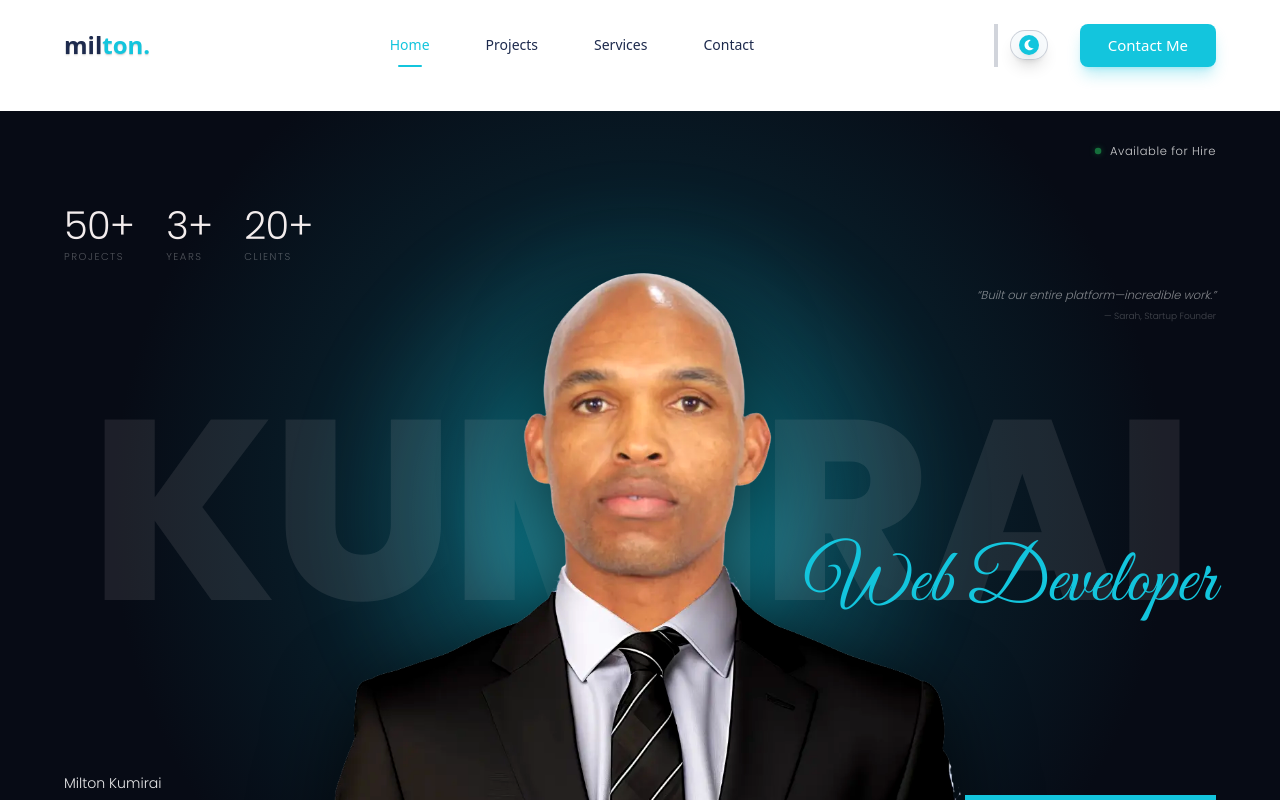
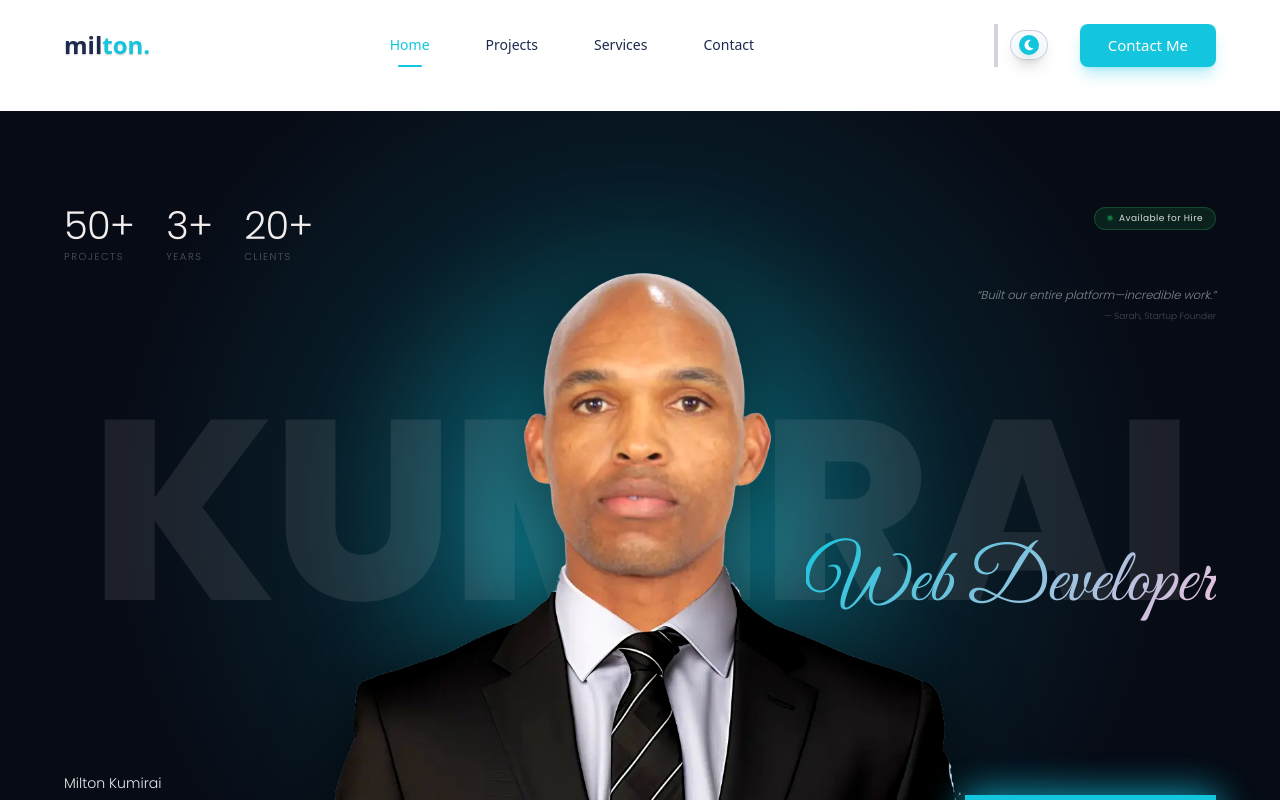
Before and after one commit to Kummirai/react-components, a Next.js app: page / in a window 1280 px wide. Shown: the top 800 px of the page. Built offline with nearby package versions, Linux system fonts and the light colour scheme.

Commit message:
feat: enhance HeroTwoA component with gradient text and new CTA button

```diff
--- a/components/hero-2a/HeroTwoA.jsx
+++ b/components/hero-2a/HeroTwoA.jsx
@@ -84,22 +84,28 @@ export default function HeroTwoA({ img }) {
             top: "clamp(300px, 55%, 415px)",
             fontFamily: "'Great Vibes', cursive",
             fontSize: "clamp(36px, 6vw, 76px)",
-            color: "#13c5dd",
+            background: "linear-gradient(135deg, #13c5dd 0%, #f8c0de 100%)",
+            WebkitBackgroundClip: "text",
+            WebkitTextFillColor: "transparent",
+            backgroundClip: "text",
           }}
         >
           Web Developer
         </div>
 
-        {/* Availability badge */}
+        {/* Availability badge - same line as stats, above testimonial */}
         <div
-          className="absolute flex items-center gap-2"
+          className="absolute flex items-center gap-1.5 px-3 py-1 rounded-full"
           style={{
-            top: "clamp(25px, 4vh, 50px)",
+            top: "clamp(80px, 12%, 130px)",
             right: 0,
+            background: "rgba(34,197,94,0.12)",
+            border: "1px solid rgba(34,197,94,0.25)",
+            animation: "fadeSlideUp 0.6s ease-out 0.3s both",
           }}
         >
           <span
-            className="inline-block w-2 h-2 rounded-full"
+            className="inline-block w-1.5 h-1.5 rounded-full"
             style={{
               backgroundColor: "#22c55e",
               animation: "pulseDot 2s ease-in-out infinite",
@@ -108,10 +114,10 @@ export default function HeroTwoA({ img }) {
           />
           <span
             style={{
-              fontSize: "clamp(11px, 0.9vw, 13px)",
+              fontSize: "clamp(9px, 0.7vw, 11px)",
               fontFamily: "'Poppins', sans-serif",
-              fontWeight: 300,
-              color: "rgba(255,255,255,0.8)",
+              fontWeight: 400,
+              color: "rgba(255,255,255,0.85)",
               letterSpacing: "0.05em",
             }}
           >
@@ -119,7 +125,27 @@ export default function HeroTwoA({ img }) {
           </span>
         </div>
 
-        {/* Animated stats - top-left corner */}
+        {/* Bottom-right: CTA button */}
+        <div
+          className="absolute"
+          style={{
+            bottom: "clamp(30px, 8vh, 70px)",
+            right: 0,
+          }}
+        >
+          <Link
+            href="#contact"
+            className="group inline-flex items-center gap-3 px-8 py-3 bg-cyan text-navy text-sm font-semibold tracking-[0.15em] uppercase transition-all duration-500 hover:bg-white hover:shadow-[0_0_40px_rgba(19,197,221,0.4)]"
+            style={{
+              fontFamily: "'Poppins', sans-serif",
+              boxShadow: "0 0 20px rgba(19,197,221,0.3)",
+              animation: "pulseCta 2.5s ease-in-out infinite",
+            }}
+          >
+            Start a Project
+            <span className="inline-block text-lg transition-transform duration-300 group-hover:translate-x-1">&rarr;</span>
+          </Link>
+        </div>
         <div
           className="absolute flex gap-8"
           style={{
@@ -269,6 +295,8 @@ export default function HeroTwoA({ img }) {
             className="group inline-flex items-center gap-3 px-8 py-3 bg-cyan text-navy text-sm font-semibold tracking-[0.15em] uppercase transition-all duration-500 hover:bg-white hover:shadow-[0_0_40px_rgba(19,197,221,0.4)]"
             style={{
               fontFamily: "'Poppins', sans-serif",
+              boxShadow: "0 0 20px rgba(19,197,221,0.3)",
+              animation: "pulseCta 2.5s ease-in-out infinite",
             }}
           >
             Start a Project
@@ -337,6 +365,10 @@ export default function HeroTwoA({ img }) {
           0%, 100% { transform: translateY(0); }
           50% { transform: translateY(6px); }
         }
+        @keyframes pulseCta {
+          0%, 100% { box-shadow: 0 0 20px rgba(19,197,221,0.3); }
+          50% { box-shadow: 0 0 50px rgba(19,197,221,0.6); }
+        }
       `}</style>
     </main>
   );
```
